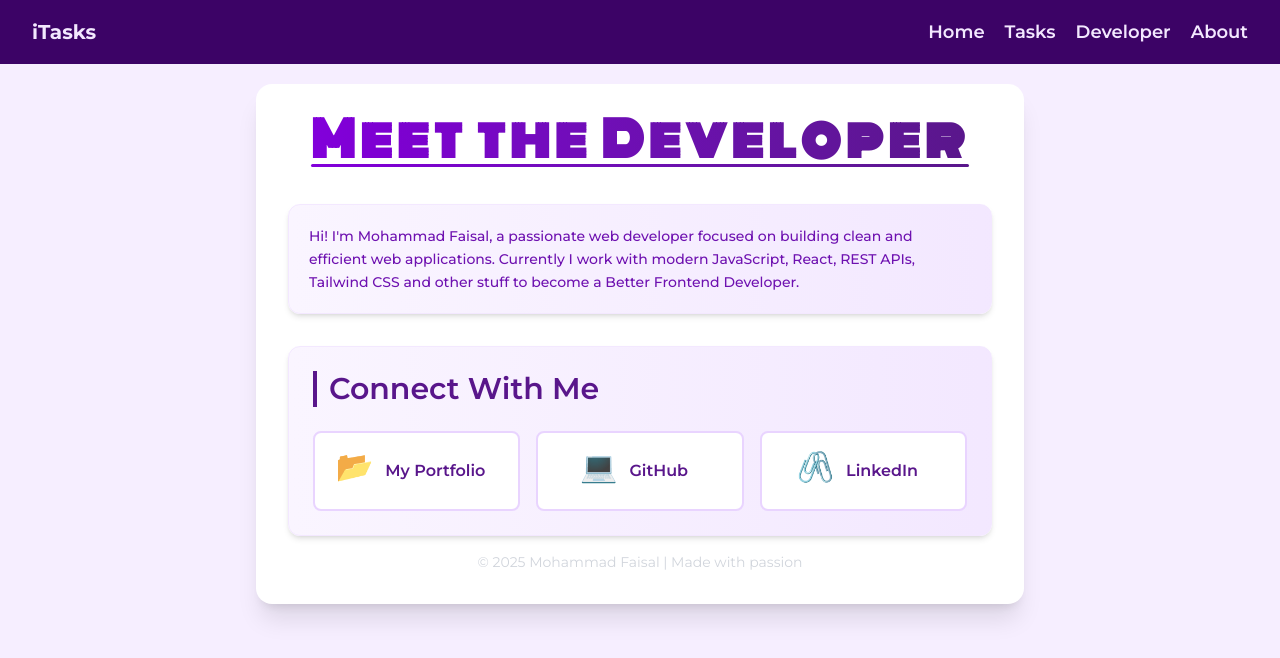
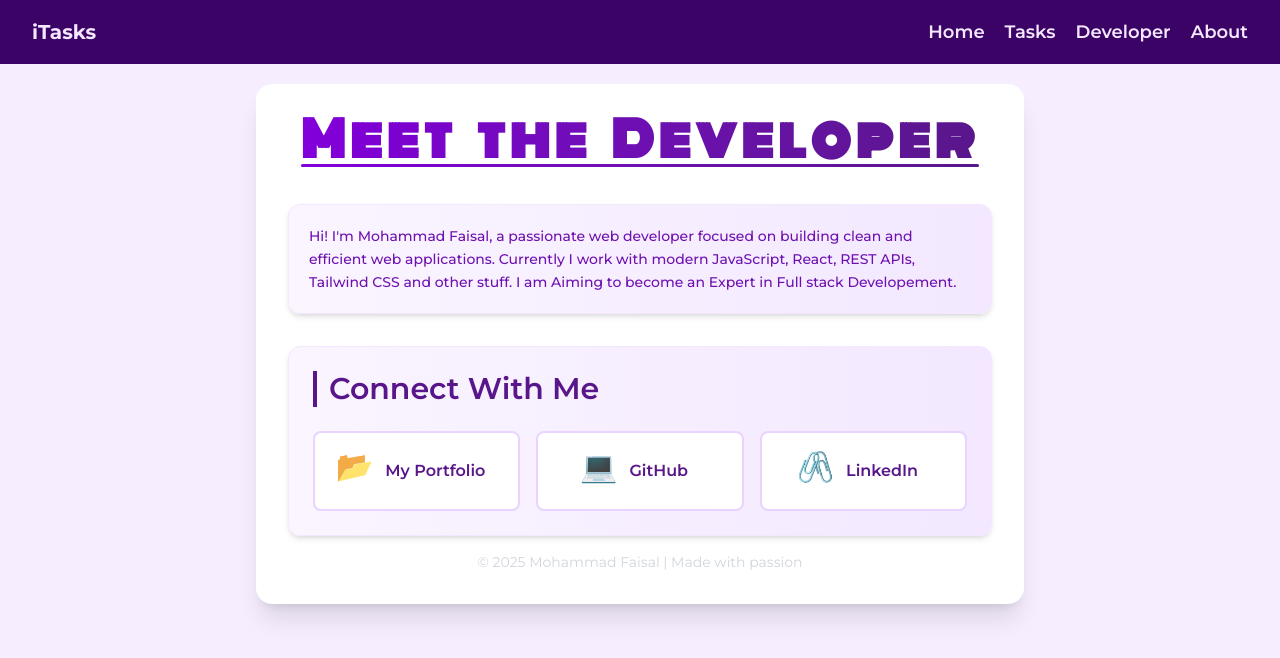
Before and after one commit to faisalzGIT/Tasks-Listing-Web-App-by-React, a React (Vite) app: page /developer in a window 1280 px wide. Shown: the top 658 px of the page. Built offline with nearby package versions, Linux system fonts and the light colour scheme.

Commit message:
RUP40: Done Some Fonts optimization

```diff
--- a/src/components/developer.jsx
+++ b/src/components/developer.jsx
@@ -8,7 +8,7 @@ function Developer() {
   const developerInfo = {
     name: "Mohammad Faisal",
     title: "Full-Stack Web Developer",
-    description: `Hi! I'm Mohammad Faisal, a passionate web developer focused on building clean and efficient web applications. Currently I work with modern JavaScript, React, REST APIs, Tailwind CSS and other stuff to become a Better Frontend Developer.`,
+    description: `Hi! I'm Mohammad Faisal, a passionate web developer focused on building clean and efficient web applications. Currently I work with modern JavaScript, React, REST APIs, Tailwind CSS and other stuff. I am Aiming to become an Expert in Full stack Developement.`,
     links: [
       {
         label: "My Portfolio",
@@ -33,7 +33,13 @@ function Developer() {
       {/* Header Section */}
       <div className="mb-[2vh] md:mb-8 text-center">
         <div className="inline-block relative mb-2">
-          <h1 className="text-xl md:text-5xl monoton-regular font-bold  bg-clip-text text-transparent bg-gradient-to-r from-purple-700 to-purple-900 tracking-widest">Meet the Developer</h1>
+          <h1 className="text-xl md:text-5xl monoton-regular font-bold bg-clip-text text-transparent bg-gradient-to-r from-purple-700 to-purple-900 tracking-widest">
+            <span className="flex justify-center md:gap-5 gap-2">
+              <span>Meet</span>
+              <span>the</span>
+              <span>Developer</span>
+            </span>
+          </h1>
           <div className="absolute h-[2px] md:h-[3px] mt-1 md:mt-0  w-full bg-gradient-to-r from-purple-700 to-purple-900 bottom-[-1] rounded-full"></div>
         </div>
       </div>
```
